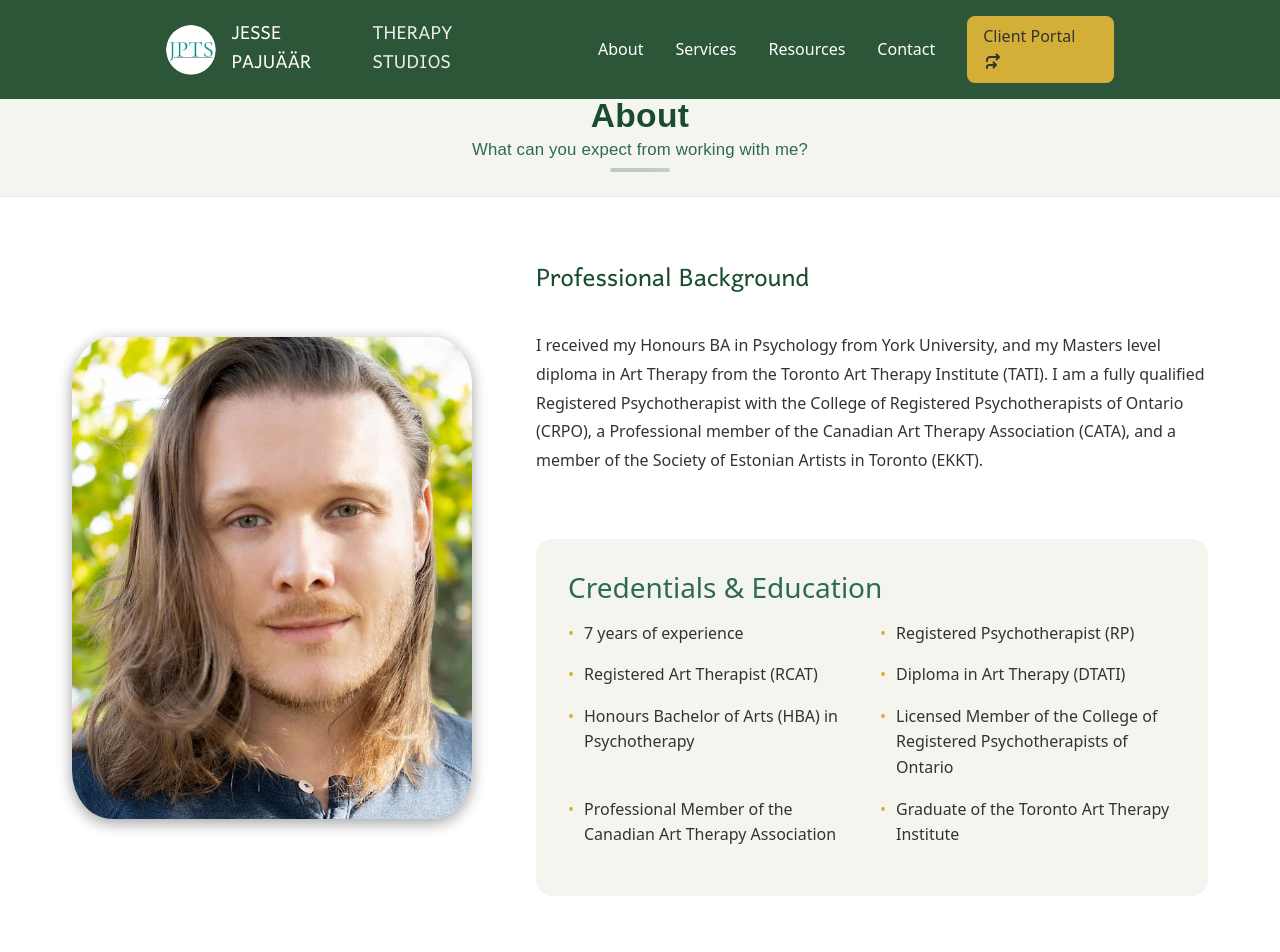
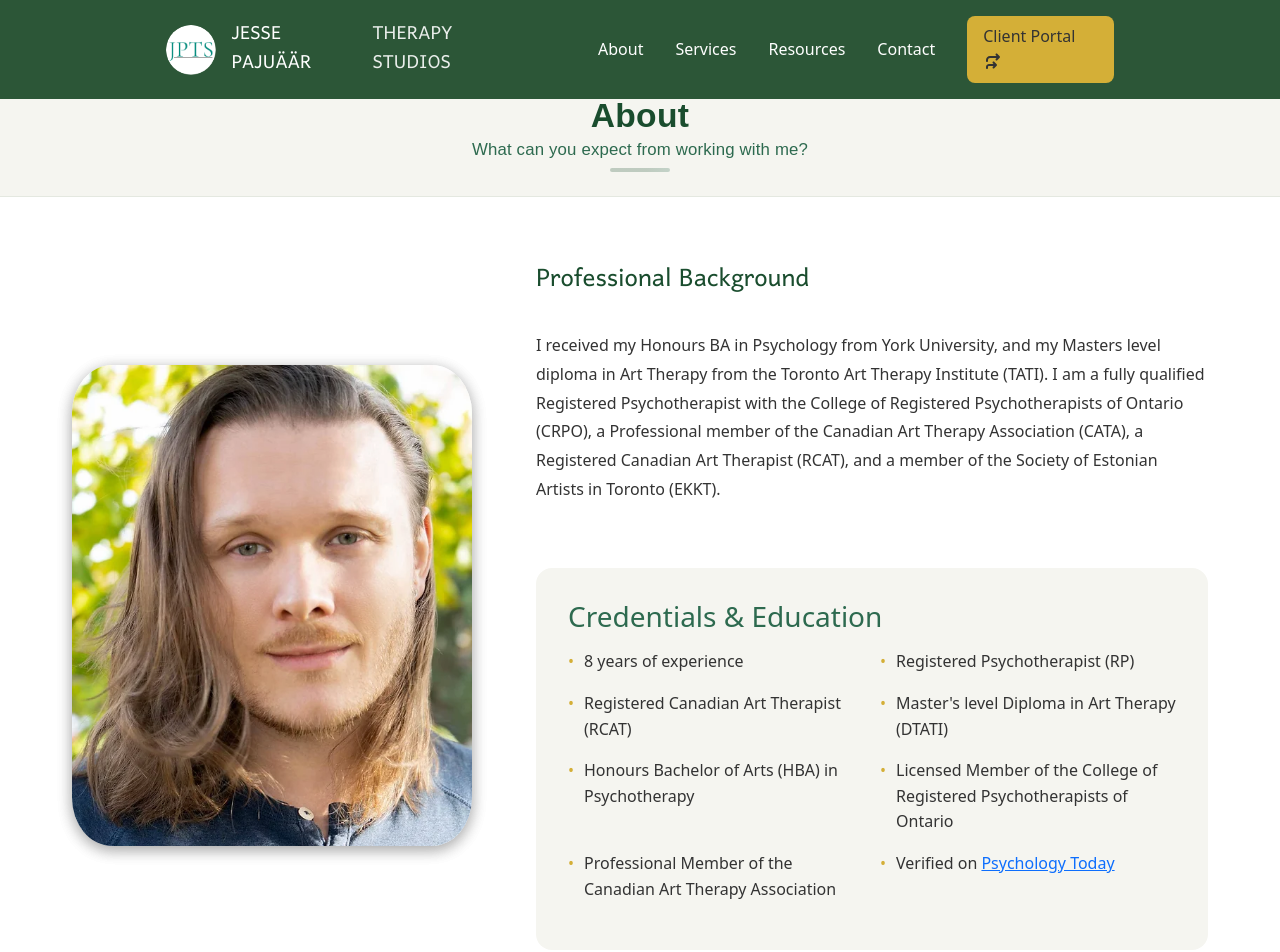
Before and after one commit to danispinxo/jesse-site, a Next.js app: page /about in a window 1280 px wide. Shown: the top 952 px of the page. Built offline with nearby package versions, Linux system fonts and the light colour scheme; a web font is replaced by a local one.

Commit message:
About page copy changes

```diff
--- a/src/app/about/page.jsx
+++ b/src/app/about/page.jsx
@@ -42,16 +42,16 @@ export default function AboutPage() {
               Therapy Institute (TATI). I am a fully qualified Registered
               Psychotherapist with the College of Registered Psychotherapists of
               Ontario (CRPO), a Professional member of the Canadian Art Therapy
-              Association (CATA), and a member of the Society of Estonian
-              Artists in Toronto (EKKT).
+              Association (CATA), a Registered Canadian Art Therapist (RCAT),
+              and a member of the Society of Estonian Artists in Toronto (EKKT).
             </p>
             <div className="credentials">
               <h3>Credentials & Education</h3>
               <ul>
-                <li>7 years of experience</li>
+                <li>8 years of experience</li>
                 <li>Registered Psychotherapist (RP)</li>
-                <li>Registered Art Therapist (RCAT)</li>
-                <li>Diploma in Art Therapy (DTATI)</li>
+                <li>Registered Canadian Art Therapist (RCAT)</li>
+                <li>Master's level Diploma in Art Therapy (DTATI)</li>
                 <li>Honours Bachelor of Arts (HBA) in Psychotherapy</li>
                 <li>
                   Licensed Member of the College of Registered Psychotherapists
@@ -60,7 +60,16 @@ export default function AboutPage() {
                 <li>
                   Professional Member of the Canadian Art Therapy Association
                 </li>
-                <li>Graduate of the Toronto Art Therapy Institute</li>
+                <li>
+                  Verified on{" "}
+                  <a
+                    href="https://www.psychologytoday.com/ca/therapists/jesse-pajuaar-toronto-on/818157"
+                    target="_blank"
+                    rel="noopener noreferer"
+                  >
+                    Psychology Today
+                  </a>
+                </li>
               </ul>
             </div>
           </div>
```
